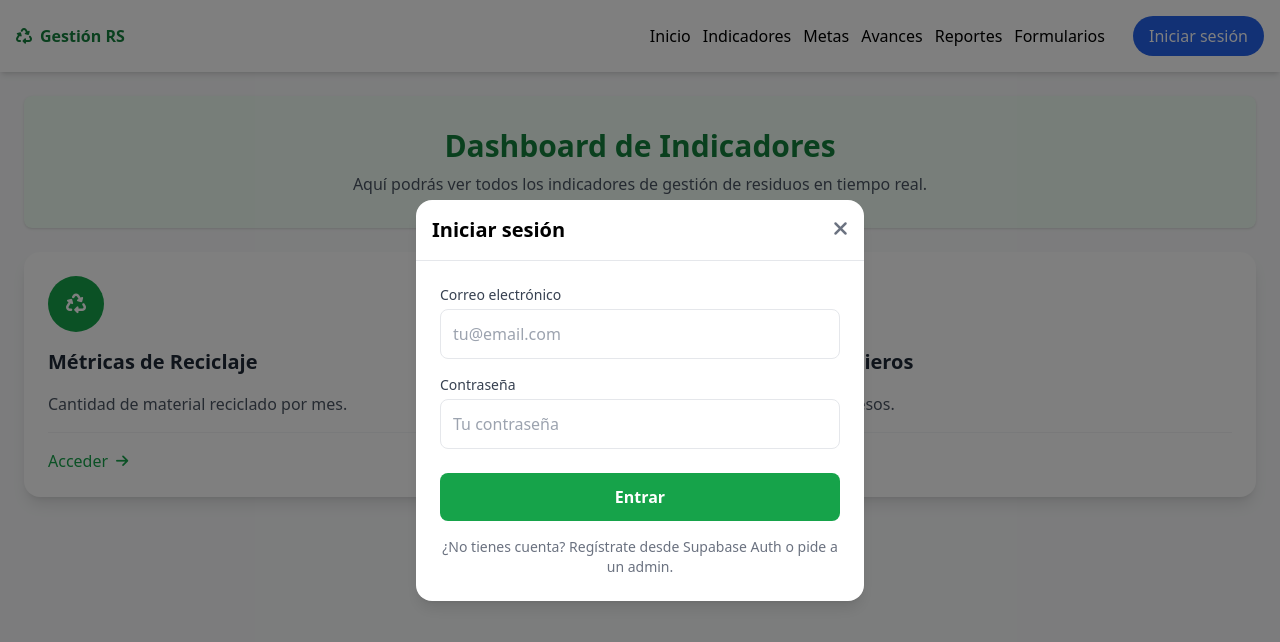
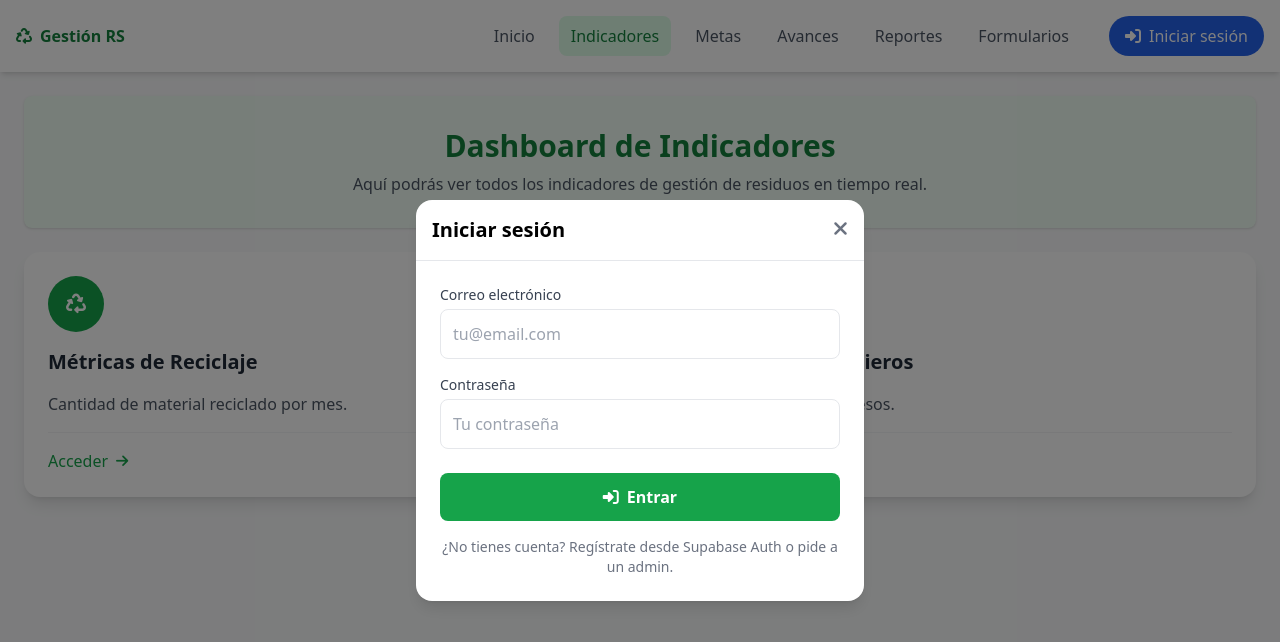
Before and after one commit to Carlostavo/residuos-app, a Next.js app: page /indicadores in a window 1280 px wide. Both pictures are taken after a click on the button "Iniciar sesión". Shown: the top 642 px of the page. Built offline with nearby package versions, Linux system fonts and the light colour scheme; no server answers.

Commit message:
Update Header.jsx

```diff
--- a/components/Header.jsx
+++ b/components/Header.jsx
@@ -1,13 +1,16 @@
+// components/Header.jsx
 'use client'
 import Link from 'next/link'
 import { usePathname } from 'next/navigation'
 import { useAuth } from '../lib/useAuth'
 import { supabase } from '../lib/supabaseClient'
 import { useState } from 'react'
+import { useEdit } from '../contexts/EditContext'
 
 export default function Header() {
   const pathname = usePathname()
   const { session, role, loading } = useAuth()
+  const { isEditing, setIsEditing } = useEdit()
   const [showLoginModal, setShowLoginModal] = useState(false)
   const [email, setEmail] = useState('')
   const [password, setPassword] = useState('')
@@ -46,29 +49,92 @@ export default function Header() {
           <span>Gestión RS</span>
         </div>
         <nav className="flex gap-3 items-center">
-          <Link href="/inicio">Inicio</Link>
-          <Link href="/indicadores">Indicadores</Link>
-          <Link href="/metas">Metas</Link>
-          <Link href="/avances">Avances</Link>
-          <Link href="/reportes">Reportes</Link>
-          <Link href="/formularios">Formularios</Link>
+          <Link
+            href="/inicio"
+            className={`px-3 py-2 rounded-lg transition-colors ${
+              pathname === '/inicio' ? 'bg-green-100 text-green-700' : 'text-gray-600 hover:bg-gray-100'
+            }`}
+          >
+            Inicio
+          </Link>
+          <Link
+            href="/indicadores"
+            className={`px-3 py-2 rounded-lg transition-colors ${
+              pathname === '/indicadores' ? 'bg-green-100 text-green-700' : 'text-gray-600 hover:bg-gray-100'
+            }`}
+          >
+            Indicadores
+          </Link>
+          <Link
+            href="/metas"
+            className={`px-3 py-2 rounded-lg transition-colors ${
+              pathname === '/metas' ? 'bg-green-100 text-green-700' : 'text-gray-600 hover:bg-gray-100'
+            }`}
+          >
+            Metas
+          </Link>
+          <Link
+            href="/avances"
+            className={`px-3 py-2 rounded-lg transition-colors ${
+              pathname === '/avances' ? 'bg-green-100 text-green-700' : 'text-gray-600 hover:bg-gray-100'
+            }`}
+          >
+            Avances
+          </Link>
+          <Link
+            href="/reportes"
+            className={`px-3 py-2 rounded-lg transition-colors ${
+              pathname === '/reportes' ? 'bg-green-100 text-green-700' : 'text-gray-600 hover:bg-gray-100'
+            }`}
+          >
+            Reportes
+          </Link>
+          <Link
+            href="/formularios"
+            className={`px-3 py-2 rounded-lg transition-colors ${
+              pathname === '/formularios' ? 'bg-green-100 text-green-700' : 'text-gray-600 hover:bg-gray-100'
+            }`}
+          >
+            Formularios
+          </Link>
+
+          {session && (
+            <button
+              onClick={() => setIsEditing(!isEditing)}
+              className={`px-4 py-2 rounded-full font-medium transition-colors ${
+                isEditing
+                  ? 'bg-yellow-500 text-white hover:bg-yellow-600'
+                  : 'bg-gray-200 text-gray-700 hover:bg-gray-300'
+              }`}
+            >
+              <i className={`fa-solid ${isEditing ? 'fa-floppy-disk' : 'fa-pen'} mr-2`}></i>
+              {isEditing ? 'Guardar' : 'Editar'}
+            </button>
+          )}
 
           {loading ? (
             <div className="ml-4 px-4 py-2 bg-gray-300 text-gray-600 rounded-full animate-pulse">
               Cargando...
             </div>
           ) : session ? (
-            <button
-              onClick={handleLogout}
-              className="ml-4 px-4 py-2 bg-red-600 text-white rounded-full hover:bg-red-700"
-            >
-              Cerrar sesión
-            </button>
+            <div className="flex items-center gap-4 ml-4">
+              <span className="text-sm text-gray-600 hidden md:block">
+                Hola, {session.user.email}
+              </span>
+              <button
+                onClick={handleLogout}
+                className="px-4 py-2 bg-red-600 text-white rounded-full hover:bg-red-700 transition-colors"
+              >
+                <i className="fa-solid fa-right-from-bracket mr-2"></i>
+                Cerrar sesión
+              </button>
+            </div>
           ) : (
             <button
               onClick={() => setShowLoginModal(true)}
-              className="ml-4 px-4 py-2 bg-blue-600 text-white rounded-full hover:bg-blue-700"
+              className="ml-4 px-4 py-2 bg-blue-600 text-white rounded-full hover:bg-blue-700 transition-colors"
             >
+              <i className="fa-solid fa-right-to-bracket mr-2"></i>
               Iniciar sesión
             </button>
           )}
@@ -88,14 +154,19 @@ export default function Header() {
                   setEmail('')
                   setPassword('')
                 }}
-                className="text-gray-500 hover:text-gray-700"
+                className="text-gray-500 hover:text-gray-700 transition-colors"
               >
                 <i className="fa-solid fa-xmark text-xl"></i>
               </button>
             </div>
 
             <form onSubmit={handleLogin} className="p-6">
-              {error && <div className="text-red-500 text-sm mb-4 p-2 bg-red-50 rounded">{error}</div>}
+              {error && (
+                <div className="text-red-500 text-sm mb-4 p-2 bg-red-50 rounded border border-red-200">
+                  <i className="fa-solid fa-circle-exclamation mr-2"></i>
+                  {error}
+                </div>
+              )}
 
               <div className="mb-4">
                 <label htmlFor="email" className="block text-sm font-medium text-gray-700 mb-1">
@@ -107,7 +178,7 @@ export default function Header() {
                   placeholder="tu@email.com"
                   value={email}
                   onChange={(e) => setEmail(e.target.value)}
-                  className="w-full p-3 border rounded-lg focus:ring-2 focus:ring-green-500 focus:border-transparent"
+                  className="w-full p-3 border rounded-lg focus:ring-2 focus:ring-green-500 focus:border-transparent transition-colors"
                   required
                 />
               </div>
@@ -122,7 +193,7 @@ export default function Header() {
                   placeholder="Tu contraseña"
                   value={password}
                   onChange={(e) => setPassword(e.target.value)}
-                  className="w-full p-3 border rounded-lg focus:ring-2 focus:ring-green-500 focus:border-transparent"
+                  className="w-full p-3 border rounded-lg focus:ring-2 focus:ring-green-500 focus:border-transparent transition-colors"
                   required
                 />
               </div>
@@ -130,9 +201,19 @@ export default function Header() {
               <button
                 type="submit"
                 disabled={loginLoading}
-                className="w-full bg-green-600 text-white py-3 rounded-lg font-semibold hover:bg-green-700 disabled:opacity-70"
+                className="w-full bg-green-600 text-white py-3 rounded-lg font-semibold hover:bg-green-700 disabled:opacity-70 transition-colors flex items-center justify-center"
               >
-                {loginLoading ? 'Iniciando sesión...' : 'Entrar'}
+                {loginLoading ? (
+                  <>
+                    <i className="fa-solid fa-spinner fa-spin mr-2"></i>
+                    Iniciando sesión...
+                  </>
+                ) : (
+                  <>
+                    <i className="fa-solid fa-right-to-bracket mr-2"></i>
+                    Entrar
+                  </>
+                )}
               </button>
 
               <p className="text-sm text-gray-500 mt-4 text-center">
@@ -142,6 +223,14 @@ export default function Header() {
           </div>
         </div>
       )}
+
+      {/* Indicador de modo edición */}
+      {isEditing && (
+        <div className="fixed top-16 left-1/2 transform -translate-x-1/2 bg-yellow-500 text-white px-4 py-2 rounded-full shadow-lg z-30">
+          <i className="fa-solid fa-pen mr-2"></i>
+          Modo edición activado
+        </div>
+      )}
     </>
   )
 }
```
